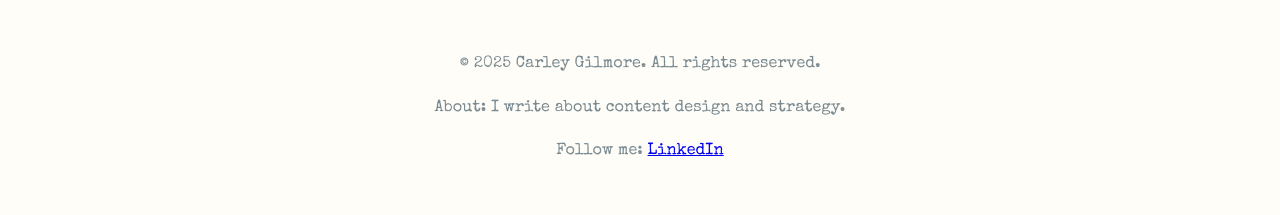
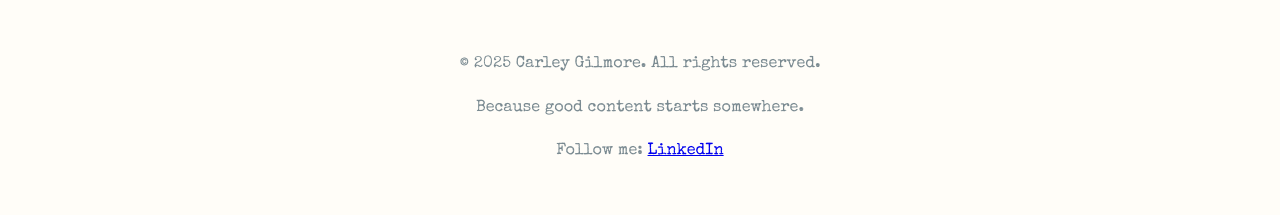
Before and after one commit to cgilmore18/cgilmore18.github.io, a Jekyll site: the page built from index.md, in a window 1280 px wide. Shown: the part 1133-1348 px from the top of the page. Built offline with Jekyll 4.4.1, drawn with Linux system fonts in a browser that asks for light colours.

Commit message:
because good content starts somewhere

```diff
--- a/_includes/footer.html
+++ b/_includes/footer.html
@@ -1,6 +1,6 @@
 <footer class="site-footer">
   <p>© {{ site.time | date: "%Y" }} Carley Gilmore. All rights reserved.</p>
-  <p>About: I write about content design and strategy.</p>
+  <p>Because good content starts somewhere.</p>
   <p>
     Follow me:
     <a href="https://www.linkedin.com/in/carleygilmore/" target="_blank">LinkedIn</a>
```
